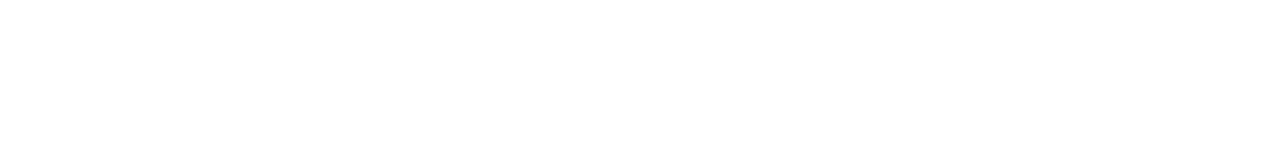
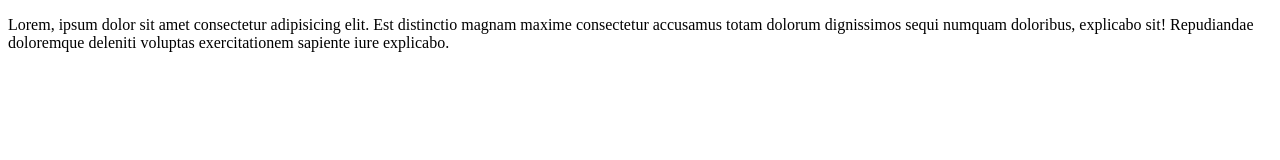
Before and after one commit to elversuca/git-test, a plain HTML site: page index.html in a window 1280 px wide. Drawn offline with Linux system fonts and the light colour scheme.

Commit message:
ahora git tiene un cometario lortem ipsum

```diff
--- a/index.html
+++ b/index.html
@@ -3,9 +3,13 @@
 <head>
     <meta charset="UTF-8">
     <meta name="viewport" content="width=device-width, initial-scale=1.0">
-    <title>Document</title>
+    <title>Primer Proyecto con git </title>
 </head>
 <body>
+    <p>Lorem, ipsum dolor sit amet consectetur adipisicing elit. Est distinctio magnam
+        maxime consectetur accusamus totam dolorum dignissimos sequi numquam doloribus,
+         explicabo sit! Repudiandae doloremque deleniti voluptas exercitationem sapiente
+         iure explicabo.</p>
 
 </body>
 </html>
```
